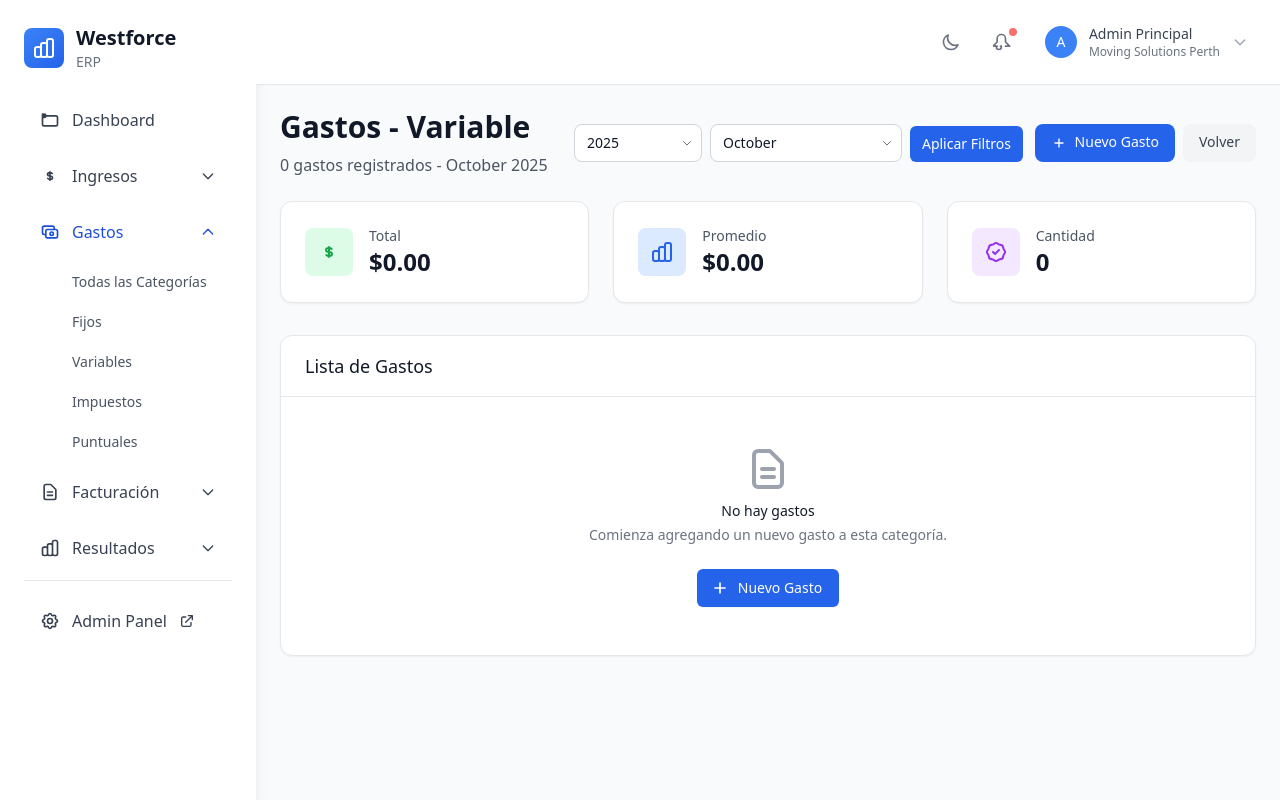
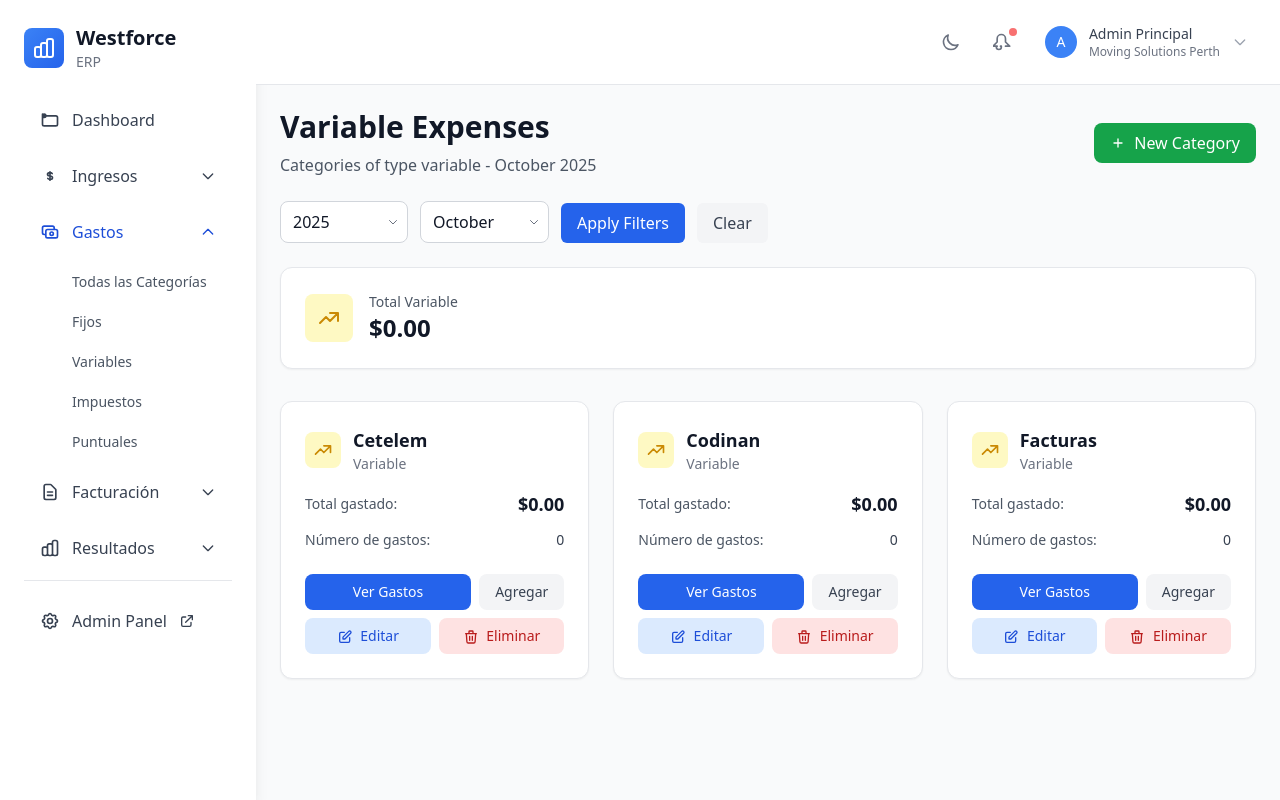
Before and after one commit to gmartincor/westforce, a Django app: page /expenses/type/VARIABLE/ in a window 1280 px wide. Run offline with Django 4.2, Linux system fonts and the light colour scheme; a user stored in the database is signed in; data comes from the database, SQL or seed files in the repository; style sheets or scripts are compiled from the project's sources; some libraries are stand-ins or nearby versions.

Commit message:
feat: improve expense category navigation and fix template errors
- Add ExpenseCategoryByTypeView to show categories filtered by type (FIXED, VARIABLE, TAX, OCCASIONAL)
- Update URL routing: /type/<category_type>/ now shows categories, not expenses
- Add 'New Category' button in category type view with pre-selected type
- Fix TemplateSyntaxError: remove non-existent currency_field template tag
- Use direct field rendering with currency symbol for amount field
- Pre-select category type when creating from type view (?type=FIXED)
- Translate all UI text to English for Australian business
- Apply DRY, SOLID, and KISS principles throughout

Navigation flow:
Dashboard → Type (categories) → Category → Expenses (list)
Create category from any type view with pre-selected type

```diff
--- a/apps/expenses/urls.py
+++ b/apps/expenses/urls.py
@@ -6,7 +6,7 @@ app_name = 'expenses'
 urlpatterns = [
     path('', views.ExpenseCategoryView.as_view(), name='categories'),
     path('create/', views.ExpenseCreateView.as_view(), name='create'),
-    path('type/<str:category_type>/', views.ExpenseListView.as_view(), name='by-type'),
+    path('type/<str:category_type>/', views.ExpenseCategoryByTypeView.as_view(), name='by-type'),
     path('type/<str:category_type>/create/', views.ExpenseCreateView.as_view(), name='create-by-type'),
     path('category/<slug:category_slug>/', views.ExpenseListView.as_view(), name='by-category'),
     path('<int:pk>/edit/', views.ExpenseUpdateView.as_view(), name='edit'),
--- a/apps/expenses/views.py
+++ b/apps/expenses/views.py
@@ -59,6 +59,63 @@ class ExpenseCategoryView(LoginRequiredMixin, TemplateView):
             'category_totals': category_totals,
             'total_general': total_general,
             'categories': categories,
+            **get_temporal_context(year, month)
+        })
+
+        return context
+
+
+class ExpenseCategoryByTypeView(LoginRequiredMixin, TemplateView):
+    template_name = 'expenses/categories_by_type.html'
+
+    def get_context_data(self, **kwargs):
+        context = super().get_context_data(**kwargs)
+        category_type = self.kwargs.get('category_type')
+
+        if category_type not in dict(ExpenseCategory.CategoryTypeChoices.choices):
+            from django.http import Http404
+            raise Http404("Invalid category type")
+
+        filters = parse_temporal_filters(self.request)
+        year = filters.get('year')
+        month = filters.get('month')
+
+        expense_filter = {}
+        if year:
+            expense_filter['accounting_year'] = year
+        if month:
+            expense_filter['accounting_month'] = month
+
+        base_filter = Q(category__category_type=category_type)
+        if year:
+            base_filter &= Q(expenses__accounting_year=year)
+        if month:
+            base_filter &= Q(expenses__accounting_month=month)
+
+        categories = ExpenseCategory.objects.filter(
+            is_active=True,
+            category_type=category_type
+        ).annotate(
+            total_amount=Sum('expenses__amount', filter=Q(
+                expenses__accounting_year=year) if year else Q() &
+                Q(expenses__accounting_month=month) if month else Q()
+            ),
+            expense_count=Count('expenses', filter=Q(
+                expenses__accounting_year=year) if year else Q() &
+                Q(expenses__accounting_month=month) if month else Q()
+            )
+        ).order_by('name')
+
+        total_amount = Expense.objects.filter(
+            category__category_type=category_type,
+            **expense_filter
+        ).aggregate(total=Sum('amount'))['total'] or 0
+
+        context.update({
+            'category_type': category_type,
+            'category_type_display': dict(ExpenseCategory.CategoryTypeChoices.choices)[category_type],
+            'categories': categories,
+            'total_amount': total_amount,
             **get_temporal_context(year, month)
         })
 
@@ -216,6 +273,13 @@ class ExpenseCategoryCreateView(LoginRequiredMixin, CreateView):
         context['form_title'] = 'New Expense Category'
         return context
 
+    def get_initial(self):
+        initial = super().get_initial()
+        category_type = self.request.GET.get('type')
+        if category_type and category_type in dict(ExpenseCategory.CategoryTypeChoices.choices):
+            initial['category_type'] = category_type
+        return initial
+
     def form_valid(self, form):
         messages.success(self.request, SUCCESS_MESSAGES['CATEGORY_CREATED'].format(name=form.instance.name))
         return super().form_valid(form)
--- a/templates/expenses/categories_by_type.html
+++ b/templates/expenses/categories_by_type.html
@@ -26,20 +26,29 @@
 <div class="mb-6">
     <div class="flex flex-col sm:flex-row sm:items-center sm:justify-between">
         <div>
-            <h1 class="text-3xl font-bold text-gray-900 dark:text-white">Gastos {{ category_type_display }}</h1>
+            <h1 class="text-3xl font-bold text-gray-900 dark:text-white">{{ category_type_display }} Expenses</h1>
             <p class="mt-2 text-gray-600 dark:text-gray-400">
-                Categorías de tipo {{ category_type_display|lower }}
+                Categories of type {{ category_type_display|lower }}
                 {% if current_month_name %}
                     - {{ current_month_name }} {{ current_year }}
                 {% else %}
-                    - Año {{ current_year }}
+                    - Year {{ current_year }}
                 {% endif %}
             </p>
         </div>
 
-        <!-- Filtros temporales -->
-        <div class="mt-4 sm:mt-0">
-            <div class="flex flex-col sm:flex-row gap-3">
+        <div class="mt-4 sm:mt-0 flex gap-3">
+            <a href="{% url 'expenses:category-create' %}?type={{ category_type }}"
+               class="px-4 py-2 bg-green-600 hover:bg-green-700 text-white rounded-lg transition-colors font-medium flex items-center">
+                <svg class="w-4 h-4 mr-2" fill="none" stroke="currentColor" viewBox="0 0 24 24">
+                    <path stroke-linecap="round" stroke-linejoin="round" stroke-width="2" d="M12 6v6m0 0v6m0-6h6m-6 0H6"></path>
+                </svg>
+                New Category
+            </a>
+        </div>
+    </div>
+
+    <div class="mt-6">
         <form method="get" class="flex flex-col lg:flex-row lg:items-end gap-3" x-data="{ year: {{ current_year }}, month: {{ current_month|default:'null' }} }">
             <select name="year" x-model="year" class="px-3 py-2 border border-gray-300 dark:border-gray-600 rounded-lg bg-white dark:bg-gray-700 text-gray-900 dark:text-gray-100 focus:ring-2 focus:ring-primary-500 focus:border-primary-500">
                 {% for year_option in available_years %}
@@ -48,7 +57,7 @@
             </select>
 
             <select name="month" x-model="month" class="px-3 py-2 border border-gray-300 dark:border-gray-600 rounded-lg bg-white dark:bg-gray-700 text-gray-900 dark:text-gray-100 focus:ring-2 focus:ring-primary-500 focus:border-primary-500">
-                        <option value="">Todos los meses</option>
+                <option value="">All Months</option>
                 {% for month_num, month_name in available_months %}
                     <option value="{{ month_num }}" {% if month_num == current_month %}selected{% endif %}>{{ month_name }}</option>
                 {% endfor %}
@@ -56,35 +65,31 @@
 
             <div class="flex gap-3">
                 <button type="submit" class="bg-blue-600 text-white px-4 py-2 rounded-md hover:bg-blue-700 transition-colors">
-                            Aplicar Filtros
+                    Apply Filters
                 </button>
                 <a href="{{ request.path }}"
                    class="bg-gray-100 dark:bg-gray-600 text-gray-700 dark:text-gray-300 hover:bg-gray-200 dark:hover:bg-gray-500 px-4 py-2 rounded-md transition-colors">
-                            Limpiar
+                    Clear
                 </a>
             </div>
         </form>
     </div>
 </div>
-    </div>
-</div>
 {% endblock %}
 
 {% block content %}
-<!-- Summary Card -->
 <div class="mb-8">
     {% if category_type == 'FIXED' %}
-        {% include 'expenses/components/_summary_card.html' with title='Total Fijos' amount=total_amount icon_type='fixed' %}
+        {% include 'expenses/components/_summary_card.html' with title='Total Fixed' amount=total_amount icon_type='fixed' %}
     {% elif category_type == 'VARIABLE' %}
-        {% include 'expenses/components/_summary_card.html' with title='Total Variables' amount=total_amount icon_type='variable' %}
+        {% include 'expenses/components/_summary_card.html' with title='Total Variable' amount=total_amount icon_type='variable' %}
     {% elif category_type == 'TAX' %}
-        {% include 'expenses/components/_summary_card.html' with title='Total Impuestos' amount=total_amount icon_type='tax' %}
+        {% include 'expenses/components/_summary_card.html' with title='Total Taxes' amount=total_amount icon_type='tax' %}
     {% else %}
         {% include 'expenses/components/_summary_card.html' with title='Total '|add:category_type_display amount=total_amount icon_type='general' %}
     {% endif %}
 </div>
 
-<!-- Categories Grid -->
 {% if categories %}
 <div class="grid grid-cols-1 md:grid-cols-2 lg:grid-cols-3 gap-6">
     {% for category in categories %}
@@ -96,22 +101,17 @@
     <svg class="mx-auto h-12 w-12 text-gray-400 dark:text-gray-600" fill="none" stroke="currentColor" viewBox="0 0 24 24">
         <path stroke-linecap="round" stroke-linejoin="round" stroke-width="2" d="M19 7l-.867 12.142A2 2 0 0116.138 21H7.862a2 2 0 01-1.995-1.858L5 7m5 4v6m4-6v6m1-10V4a1 1 0 00-1-1h-4a1 1 0 00-1 1v3M4 7h16"></path>
     </svg>
-    <h3 class="mt-2 text-sm font-medium text-gray-900 dark:text-white">No hay categorías</h3>
+    <h3 class="mt-2 text-sm font-medium text-gray-900 dark:text-white">No categories found</h3>
     <p class="mt-1 text-sm text-gray-500 dark:text-gray-400">
-        No se encontraron categorías de tipo {{ category_type_display|lower }}
-        {% if current_month_name %}
-            para {{ current_month_name }} {{ current_year }}
-        {% else %}
-            para el año {{ current_year }}
-        {% endif %}.
+        No {{ category_type_display|lower }} categories found.
     </p>
     <div class="mt-6">
-        <a href="{% url 'expenses:categories' %}"
-           class="inline-flex items-center px-4 py-2 border border-transparent shadow-sm text-sm font-medium rounded-md text-white bg-primary-600 hover:bg-primary-700 focus:outline-none focus:ring-2 focus:ring-offset-2 focus:ring-primary-500">
+        <a href="{% url 'expenses:category-create' %}?type={{ category_type }}"
+           class="inline-flex items-center px-4 py-2 border border-transparent shadow-sm text-sm font-medium rounded-md text-white bg-green-600 hover:bg-green-700 focus:outline-none focus:ring-2 focus:ring-offset-2 focus:ring-green-500">
             <svg class="mr-2 -ml-1 h-5 w-5" fill="none" stroke="currentColor" viewBox="0 0 24 24">
                 <path stroke-linecap="round" stroke-linejoin="round" stroke-width="2" d="M12 6v6m0 0v6m0-6h6m-6 0H6"></path>
             </svg>
-            Ver todas las categorías
+            Create {{ category_type_display }} Category
         </a>
     </div>
 </div>
```
Also changed, not shown: templates/expenses/category_form.html (+7 -1 lines), templates/expenses/expense_form.html (+36 -35 lines). Lines whose indentation alone changed are shown as unchanged.
